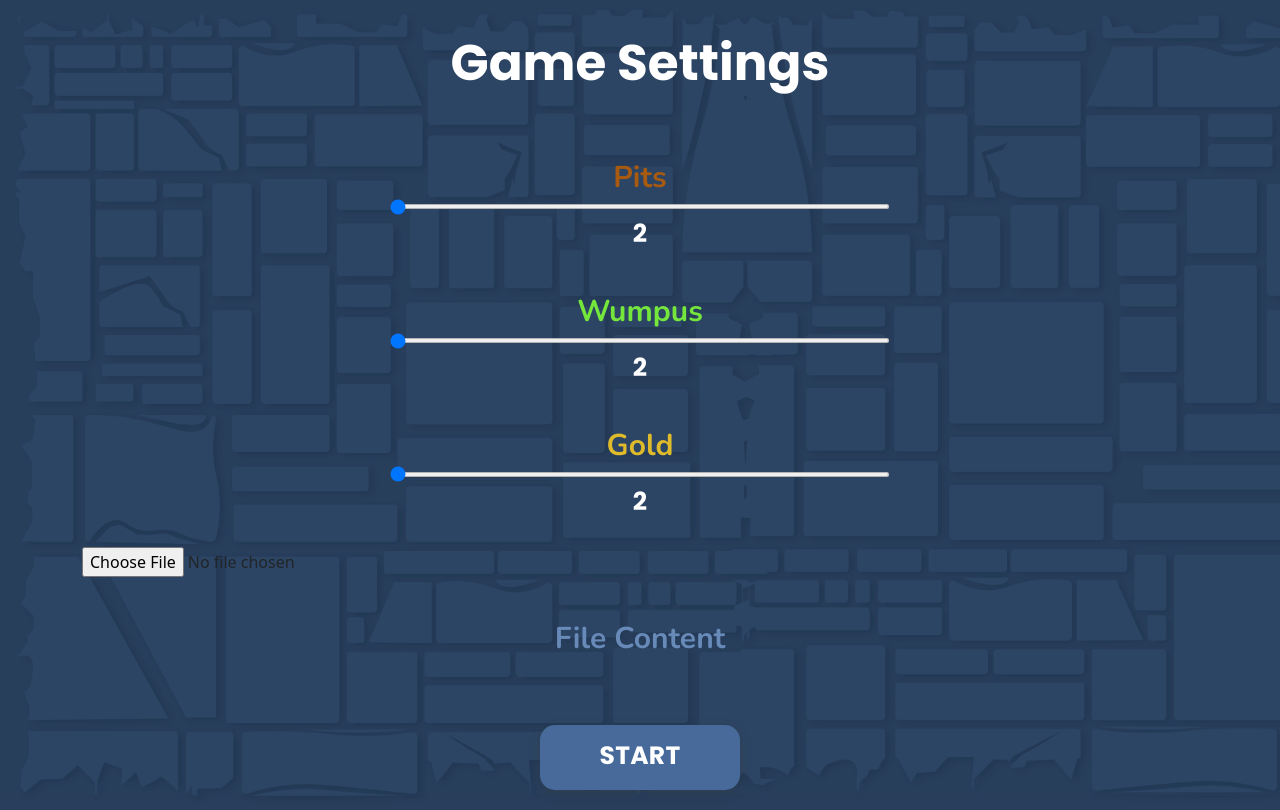
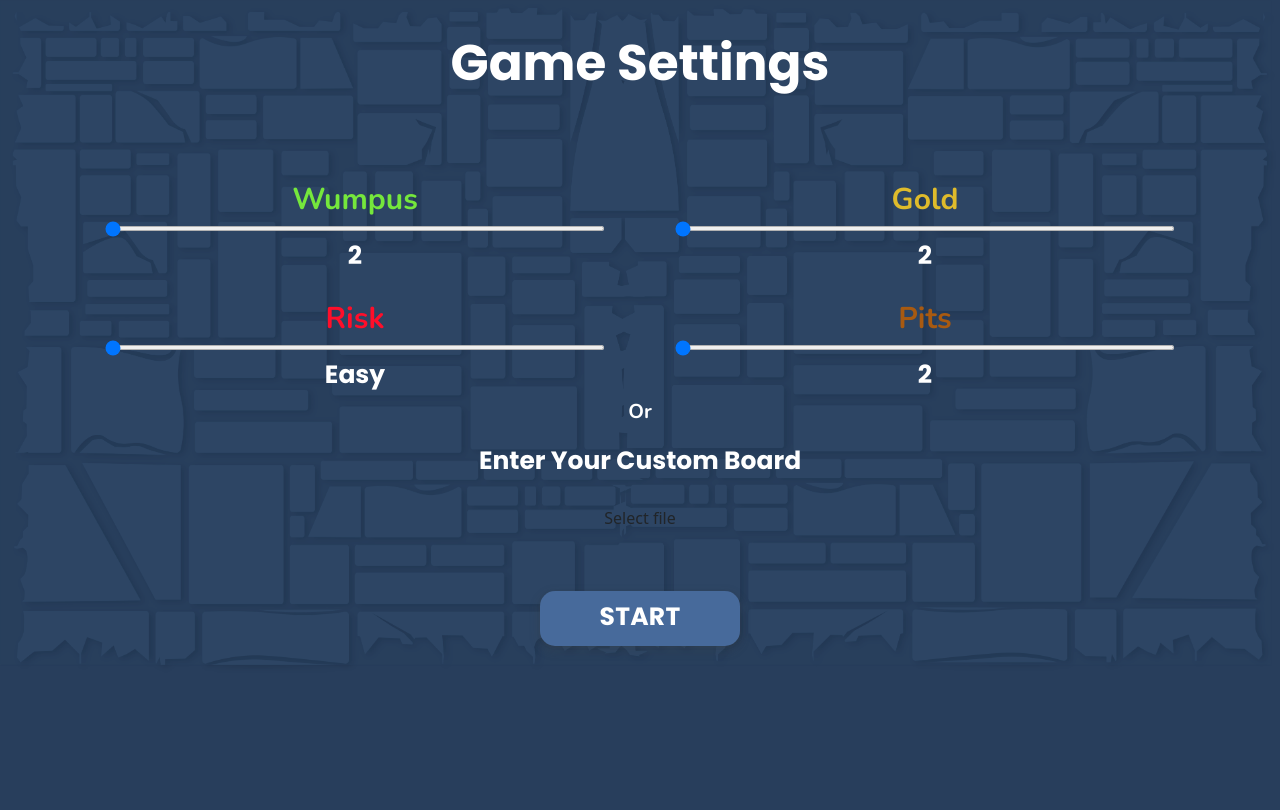
Before and after one commit to TasmiaZerin1128/Wumpus_World, an Angular app in the folder game/: page /settings in a window 1280 px wide. Built offline with nearby package versions, Linux system fonts and the light colour scheme.

Commit message:
fixing issues

```diff
--- a/game/src/app/settings/settings.component.css
+++ b/game/src/app/settings/settings.component.css
@@ -27,6 +27,15 @@ h3{
   font-weight: bold;
   color: #688ab8;
   margin-top: 4%;
+}
+
+h5{
+  font-family: 'Nunito';
+  text-align: center;
+  font-size: 20px;
+  font-weight: bold;
+  color: #ffffff;
+  margin-top: -20px;
 }
 
 #start{
@@ -71,6 +80,11 @@ img{
   border-radius: 50%;
 }
 
+.customLine{
+  margin-top: -10px;
+  margin-bottom: 30px;
+}
+
 
   input[type="range"] {
     display: block;
@@ -102,9 +116,9 @@ img{
 
 
     .button-start {
-      height: 65px;
+      height: 55px;
       width: 200px;
-      margin-top: 2%;
+      margin-top: 4%;
       border-radius: 10px;
       align-items: center;
       appearance: none;
@@ -118,7 +132,7 @@ img{
       display: inline-flex;
       fill: currentcolor;
       font-family: "Google Sans",Roboto,Arial,sans-serif;
-      font-size: 14px;
+      font-size: 10px;
       font-weight: 500;
       justify-content: center;
       letter-spacing: .25px;
@@ -170,3 +184,15 @@ img{
     .button-start:disabled {
       box-shadow: rgba(60, 64, 67, .3) 0 1px 3px 0, rgba(60, 64, 67, .15) 0 4px 8px 3px;
     }
+
+    input[type="file"] {
+      display: none;
+  }
+  .customLine label {
+      margin-top: 10px;
+      color:rgb(133, 154, 183);
+      border: 3px solid rgba(255, 255, 255, 0.29);
+      border-radius: 8px;
+      padding: 6px 12px;
+      cursor: pointer;
+  }
--- a/game/src/app/settings/settings.component.html
+++ b/game/src/app/settings/settings.component.html
@@ -1,31 +1,75 @@
 <div class="container">
   <h1>Game Settings</h1>
-        <div>
+  <div class="row">
+    <div class="col">
+      <h3 id="wumpus">Wumpus</h3>
+      <div class="gameGrid" align="center">
+        <input
+          type="range"
+          min="2"
+          max="5"
+          value="2"
+          class="slider"
+          id="gridRange"
+          (input)="wumpus($event)"
+        />
+        <h2 id="gridSize">{{ sliderWumpus }}</h2>
+      </div>
+      <h3 id="risk">Risk</h3>
+            <div class="gameGrid" align="center">
+                <input type="range" min="1" max="2" value="1" class="slider" id="gridRange" (input)="risk($event)">
+                <h2 id="gridSize">{{sliderRisk}}</h2>
+            </div>
+    </div>
+    <div class="col">
+        <h3 id="gold">Gold</h3>
+        <div class="gameGrid" align="center">
+        <input
+          type="range"
+          min="2"
+          max="5"
+          value="2"
+          class="slider"
+          id="gridRange"
+          (input)="gold($event)"
+        />
+        <h2 id="gridSize">{{ sliderGold }}</h2>
+        </div>
         <h3 id="pits">Pits</h3>
       <div class="gameGrid" align="center">
-                <input type="range" min="2" max="6" value="2" class="slider" id="gridRange" (input)="pits($event)">
-                <h2 id="gridSize">{{sliderPit}}</h2>
+        <input
+          type="range"
+          min="2"
+          max="6"
+          value="2"
+          class="slider"
+          id="gridRange"
+          (input)="pits($event)"
+        />
+        <h2 id="gridSize">{{ sliderPit }}</h2>
       </div>
-            <h3 id="wumpus">Wumpus</h3>
-            <div class="gameGrid" align="center">
-                <input type="range" min="2" max="5" value="2" class="slider" id="gridRange" (input)="wumpus($event)">
-                <h2 id="gridSize">{{sliderWumpus}}</h2>
     </div>
-            <h3 id="gold">Gold</h3>
-            <div class="gameGrid" align="center">
-                <input type="range" min="2" max="5" value="2" class="slider" id="gridRange" (input)="gold($event)">
-                <h2 id="gridSize">{{sliderGold}}</h2>
+    <div class="custom" align="center">
+        <h5>Or</h5>
+        <br>
+        <h2 class="customLine">Enter Your Custom Board</h2>
+        <div class="file-input">
+            <input type="file" (change)="onChange($event)" />
+            <label for="file">
+                Select file
+                <p class="file-name"></p>
+              </label>
+        </div>
+        <div>
+        </div>
     </div>
   </div>
 
-     <input type="file" (change)="onChange($event)">
 
-<div>
-  <h3>File Content</h3>
-  <pre> {{fileContent}} </pre>
-</div>
 
   <div class="start" align="center">
-        <button class="button-start" (click)="startGame()"><h2 id="start">START</h2></button>
+    <button class="button-start" (click)="startGame()">
+      <h2 id="start">START</h2>
+    </button>
   </div>
 </div>
--- a/game/src/app/settings/settings.component.ts
+++ b/game/src/app/settings/settings.component.ts
@@ -65,7 +65,7 @@ export class SettingsComponent implements OnInit {
 
     this.board = JSON.parse(JSON.stringify(this.fileInput));
     this.settings.setBoard(this.fileInput);
-    console.log(this.board[0][1]);
+   // console.log(this.board[0][1]);
     this.router.navigate(['play']);
   }
 
@@ -97,9 +97,6 @@ export class SettingsComponent implements OnInit {
       this.sliderRisk = "Easy";
     }
     else if(e.target.value==2){
-      this.sliderRisk = "Medium";
-    }
-    else{
       this.sliderRisk = "Hard";
     }
     console.log(this.sliderRisk);
```
Lines whose indentation alone changed are shown as unchanged.
